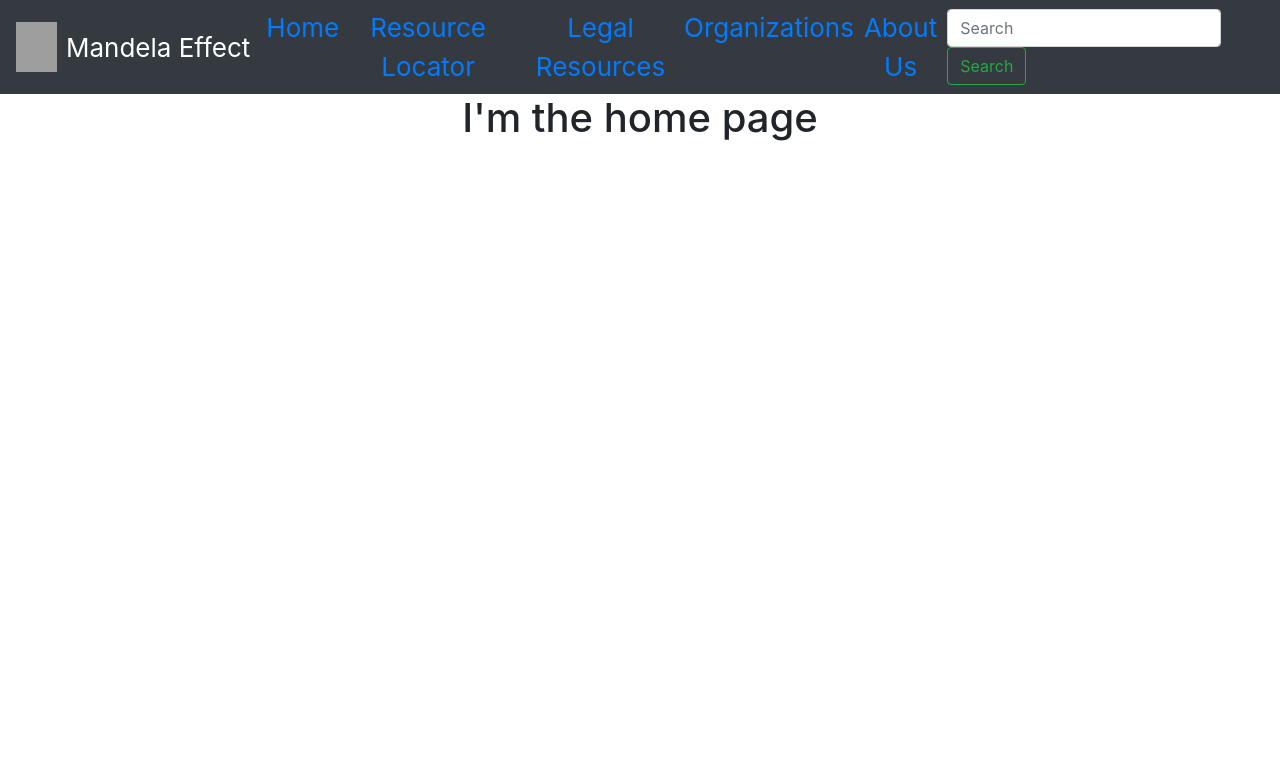
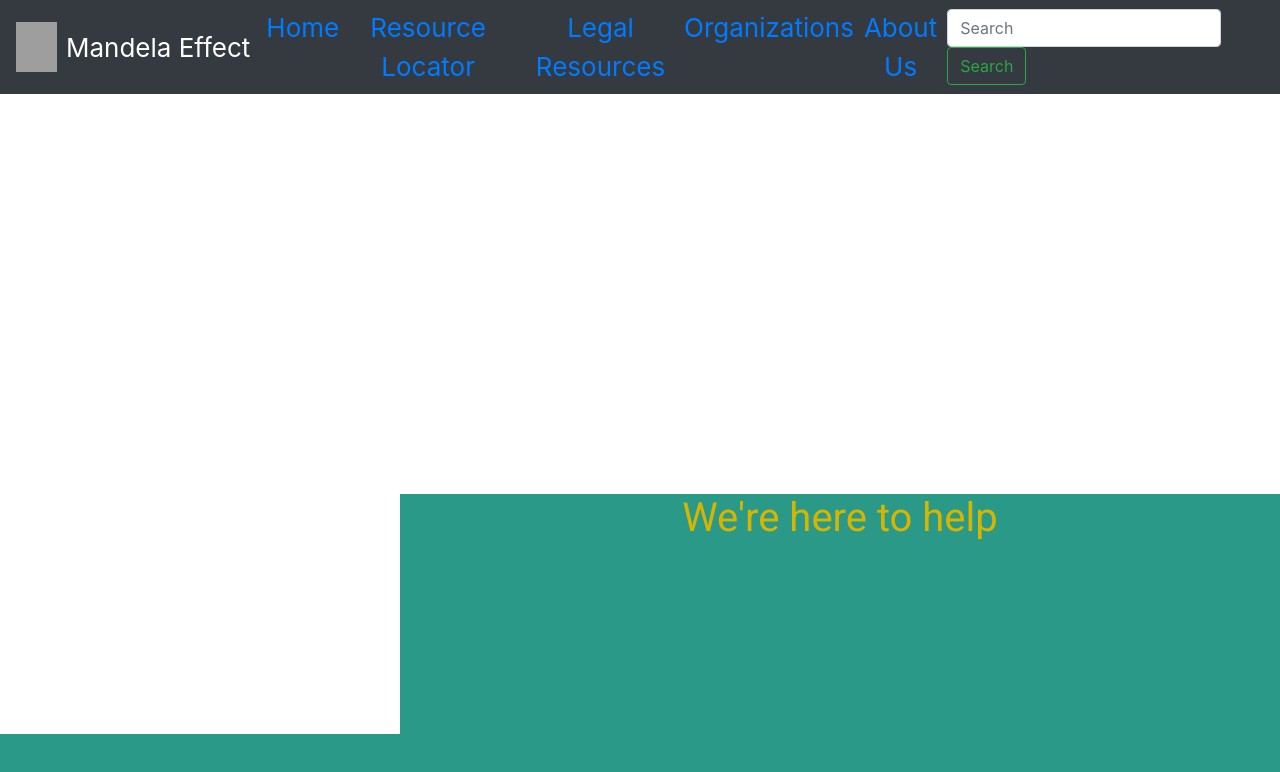
Before and after one commit to yodasodabob/indycivichack2019, a React (Create React App) app: page /#/ in a window 1280 px wide. Shown: the top 772 px of the page. Built offline with nearby package versions, Linux system fonts and the light colour scheme; no server answers; grey boxes are pictures that could not be loaded; what google-maps-react would draw is missing.

Commit message:
CHanges that I don't like for the home page

```diff
--- a/src/App.css
+++ b/src/App.css
@@ -12,7 +12,7 @@
 }
 
 .App-body {
-  background-color: white;
+  background-color: #2A9988;
   min-height: 80%;
   height: 80vh;
 }
--- a/src/HomePage.css
+++ b/src/HomePage.css
@@ -0,0 +1,11 @@
+@import url('https://fonts.googleapis.com/css?family=Montserrat|Roboto&display=swap');
+.homeBody {
+    font-family: 'Roboto', sans-serif;
+    font-weight: bold;
+    color: #d6b500;
+    height: 30vh;
+    margin-top: 50vh;
+    margin-left: 50vh;
+    background-color: #2A9988;
+
+}
--- a/src/HomePage.js
+++ b/src/HomePage.js
@@ -8,7 +8,7 @@ export class HomePage extends React.Component{
         return(
             <div className="homePageWrapper">
             <div className="homeBody">
-                <h1>I'm the home page</h1>
+                <h1>We're here to help</h1>
             </div>
             </div>
         )
```
